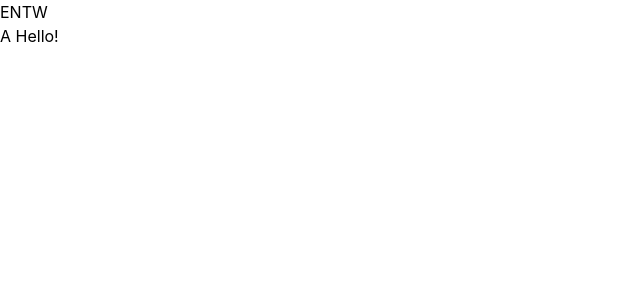
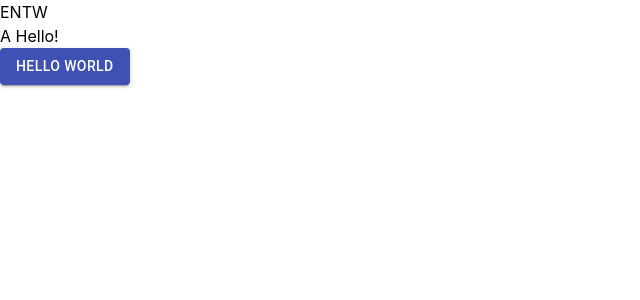
Before and after one commit to ziggahunhow/react-template, a React (Create React App) app: page / in a window 1280 px wide. Shown: the top 300 px of the page, without its empty margins (0-640 px from the left). Built offline with nearby package versions, Linux system fonts and the light colour scheme.

Commit message:
[feature] add material UI

```diff
--- a/package.json
+++ b/package.json
@@ -3,6 +3,7 @@
   "version": "0.1.0",
   "private": true,
   "dependencies": {
+    "@material-ui/core": "^4.9.1",
     "@testing-library/jest-dom": "^4.2.4",
     "@testing-library/react": "^9.3.2",
     "@testing-library/user-event": "^7.1.2",
--- a/src/components/index.js
+++ b/src/components/index.js
@@ -1,6 +1,7 @@
 import React from "react";
 import { useSelector, useDispatch } from "react-redux";
 import { FormattedMessage } from "react-intl";
+import Button from "@material-ui/core/Button";
 
 export default function Test() {
   const { language } = useSelector(state => state.user);
@@ -17,6 +18,9 @@
       <h1>
         <FormattedMessage id="test.language" />
       </h1>
+      <Button variant="contained" color="primary">
+        Hello World
+      </Button>
     </div>
   );
 }
--- a/src/helpers/store.js
+++ b/src/helpers/store.js
@@ -1,11 +1,8 @@
-import { createBrowserHistory } from "history";
 import { createStore, applyMiddleware, compose } from "redux";
 import thunk from "redux-thunk";
 import rootReducer from "../store/reducers";
 
 import { initialUserState } from "../store/models/users";
-
-export const history = createBrowserHistory();
 
 const initialState = {
   ...initialUserState
```
Also changed, not shown: 1 other file (tests, documents, lock files or other folders).
